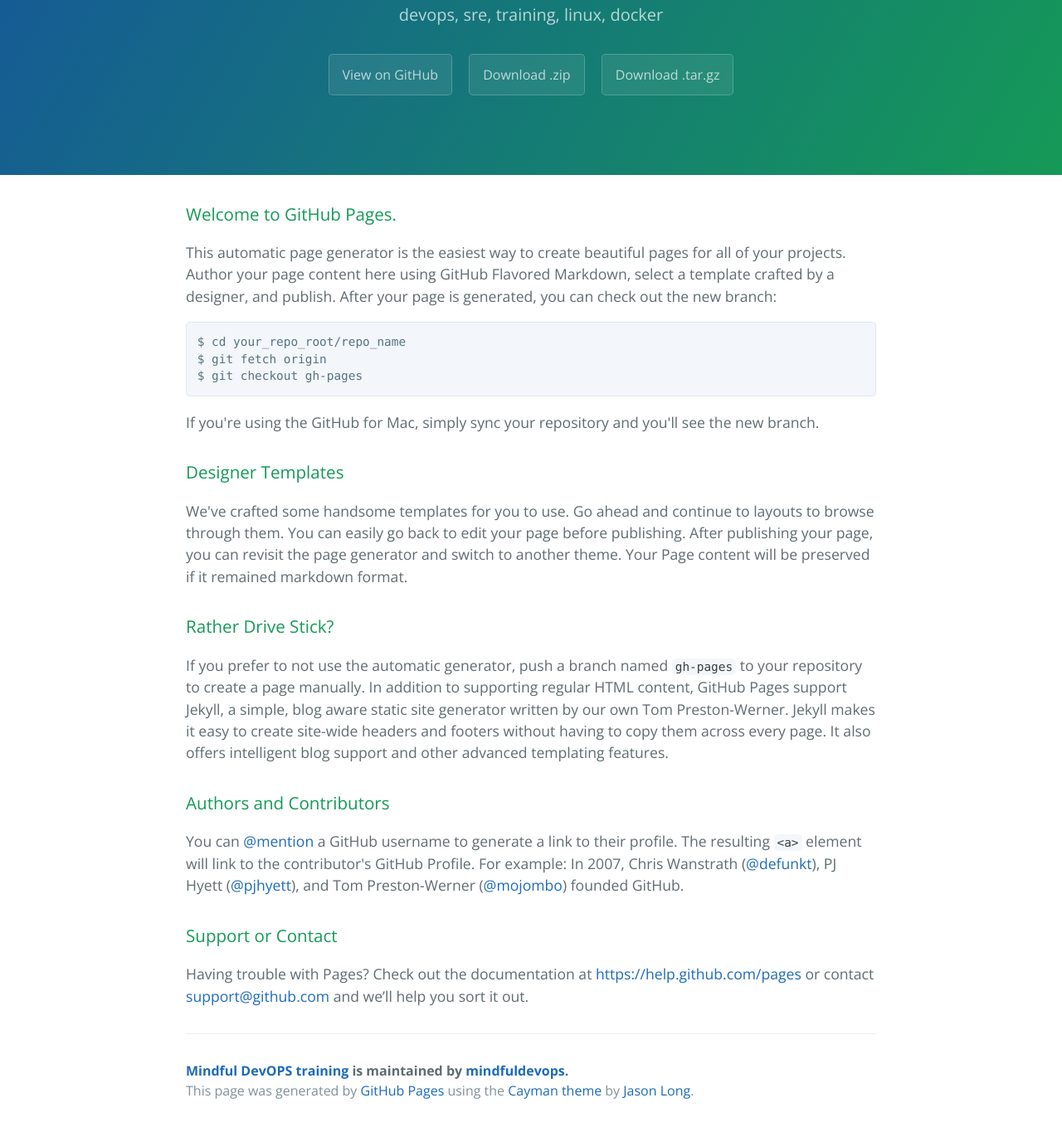
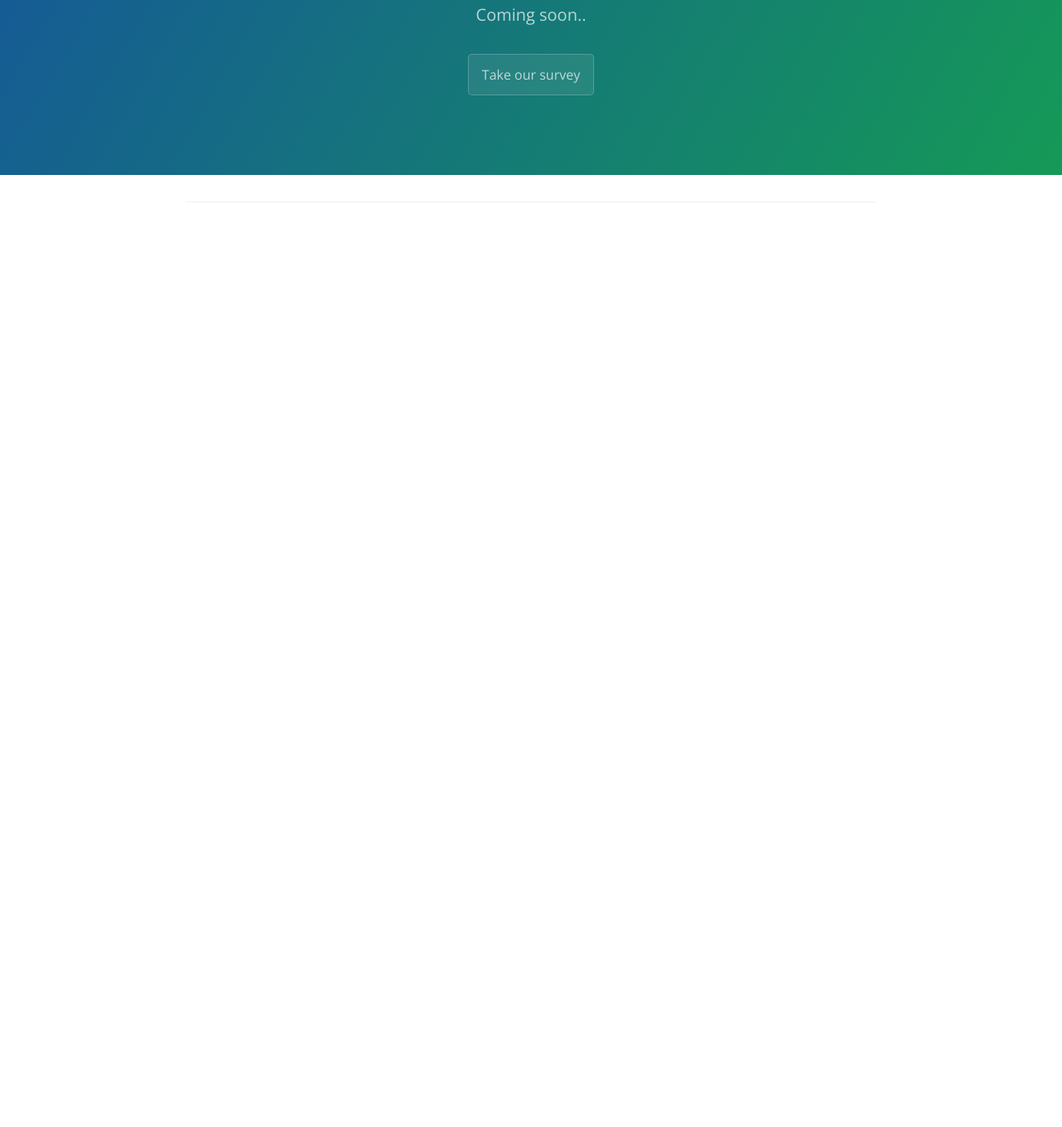
Before and after one commit to mindfuldevops/main-website, a plain HTML site: page index.html in a window 1280 px wide. Shown: the part 172-1531 px from the top of the page at 83% size. After the commit the page ends 800 px from the top, so only its background shows below. Drawn offline with nearby package versions, Linux system fonts and the light colour scheme.

Commit message:
clean up

```diff
--- a/index.html
+++ b/index.html
@@ -2,7 +2,7 @@
 <html lang="en-us">
   <head>
     <meta charset="UTF-8">
-    <title>Mindful DevOPS training by mindfuldevops</title>
+    <title>Mindful DevOPS training</title>
     <meta name="viewport" content="width=device-width, initial-scale=1">
     <link rel="stylesheet" type="text/css" href="stylesheets/normalize.css" media="screen">
     <link href='http://fonts.googleapis.com/css?family=Open+Sans:400,700' rel='stylesheet' type='text/css'>
@@ -12,49 +12,14 @@
   <body>
     <section class="page-header">
       <h1 class="project-name">Mindful DevOPS training</h1>
-      <h2 class="project-tagline">devops, sre, training, linux, docker</h2>
-      <a href="https://github.com/mindfuldevops/main-website" class="btn">View on GitHub</a>
-      <a href="https://github.com/mindfuldevops/main-website/zipball/master" class="btn">Download .zip</a>
-      <a href="https://github.com/mindfuldevops/main-website/tarball/master" class="btn">Download .tar.gz</a>
+      <h2 class="project-tagline">Coming soon..</h2>
+      <a href="https://www.surveymonkey.com/s/M3L7NWN" class="btn">Take our survey</a>
     </section>
 
     <section class="main-content">
       <h3>
-<a id="welcome-to-github-pages" class="anchor" href="#welcome-to-github-pages" aria-hidden="true"><span class="octicon octicon-link"></span></a>Welcome to GitHub Pages.</h3>
-
-<p>This automatic page generator is the easiest way to create beautiful pages for all of your projects. Author your page content here using GitHub Flavored Markdown, select a template crafted by a designer, and publish. After your page is generated, you can check out the new branch:</p>
-
-<pre><code>$ cd your_repo_root/repo_name
-$ git fetch origin
-$ git checkout gh-pages
-</code></pre>
-
-<p>If you're using the GitHub for Mac, simply sync your repository and you'll see the new branch.</p>
-
-<h3>
-<a id="designer-templates" class="anchor" href="#designer-templates" aria-hidden="true"><span class="octicon octicon-link"></span></a>Designer Templates</h3>
-
-<p>We've crafted some handsome templates for you to use. Go ahead and continue to layouts to browse through them. You can easily go back to edit your page before publishing. After publishing your page, you can revisit the page generator and switch to another theme. Your Page content will be preserved if it remained markdown format.</p>
-
-<h3>
-<a id="rather-drive-stick" class="anchor" href="#rather-drive-stick" aria-hidden="true"><span class="octicon octicon-link"></span></a>Rather Drive Stick?</h3>
-
-<p>If you prefer to not use the automatic generator, push a branch named <code>gh-pages</code> to your repository to create a page manually. In addition to supporting regular HTML content, GitHub Pages support Jekyll, a simple, blog aware static site generator written by our own Tom Preston-Werner. Jekyll makes it easy to create site-wide headers and footers without having to copy them across every page. It also offers intelligent blog support and other advanced templating features.</p>
-
-<h3>
-<a id="authors-and-contributors" class="anchor" href="#authors-and-contributors" aria-hidden="true"><span class="octicon octicon-link"></span></a>Authors and Contributors</h3>
-
-<p>You can <a href="https://github.com/blog/821" class="user-mention">@mention</a> a GitHub username to generate a link to their profile. The resulting <code>&lt;a&gt;</code> element will link to the contributor's GitHub Profile. For example: In 2007, Chris Wanstrath (<a href="https://github.com/defunkt" class="user-mention">@defunkt</a>), PJ Hyett (<a href="https://github.com/pjhyett" class="user-mention">@pjhyett</a>), and Tom Preston-Werner (<a href="https://github.com/mojombo" class="user-mention">@mojombo</a>) founded GitHub.</p>
-
-<h3>
-<a id="support-or-contact" class="anchor" href="#support-or-contact" aria-hidden="true"><span class="octicon octicon-link"></span></a>Support or Contact</h3>
-
-<p>Having trouble with Pages? Check out the documentation at <a href="https://help.github.com/pages">https://help.github.com/pages</a> or contact <a href="mailto:support@github.com">support@github.com</a> and we’ll help you sort it out.</p>
 
       <footer class="site-footer">
-        <span class="site-footer-owner"><a href="https://github.com/mindfuldevops/main-website">Mindful DevOPS training</a> is maintained by <a href="https://github.com/mindfuldevops">mindfuldevops</a>.</span>
-
-        <span class="site-footer-credits">This page was generated by <a href="https://pages.github.com">GitHub Pages</a> using the <a href="https://github.com/jasonlong/cayman-theme">Cayman theme</a> by <a href="https://twitter.com/jasonlong">Jason Long</a>.</span>
       </footer>
 
     </section>
```
